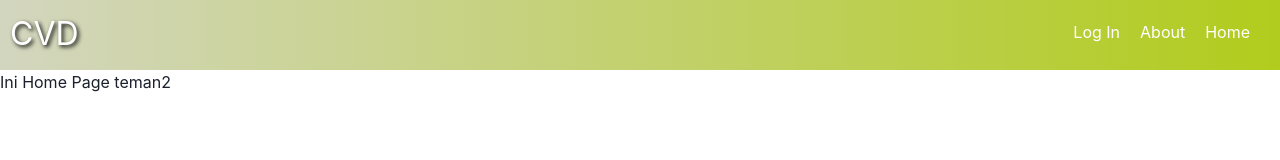
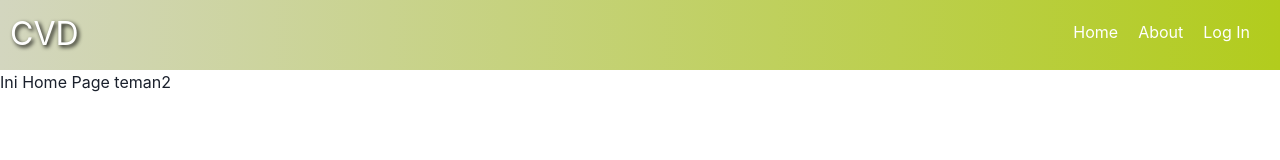
Before and after one commit to fydhfzh/FPLBE, a React (Create React App) app: page / in a window 1280 px wide. Shown: the top 160 px of the page. Built offline with nearby package versions, Linux system fonts and the light colour scheme.

Commit message:
Edit navbar

```diff
--- a/src/components/Navbar.js
+++ b/src/components/Navbar.js
@@ -13,9 +13,9 @@ function Navbar() {
                             <Link to='/' className="logo">CVD</Link>
                             </div>
                             <div className="nav-item">
+                            <Link to='/' className="nav-item">Home</Link>
+                            <Link to='/about' className="nav-item">About</Link>
                             <Link to='/login' className="nav-item">Log In</Link>
-                             <Link to='/about' className="nav-item">About</Link>
-                             <Link to='/' className="nav-item">Home</Link>
                             </div>
 
                     </div>
```
